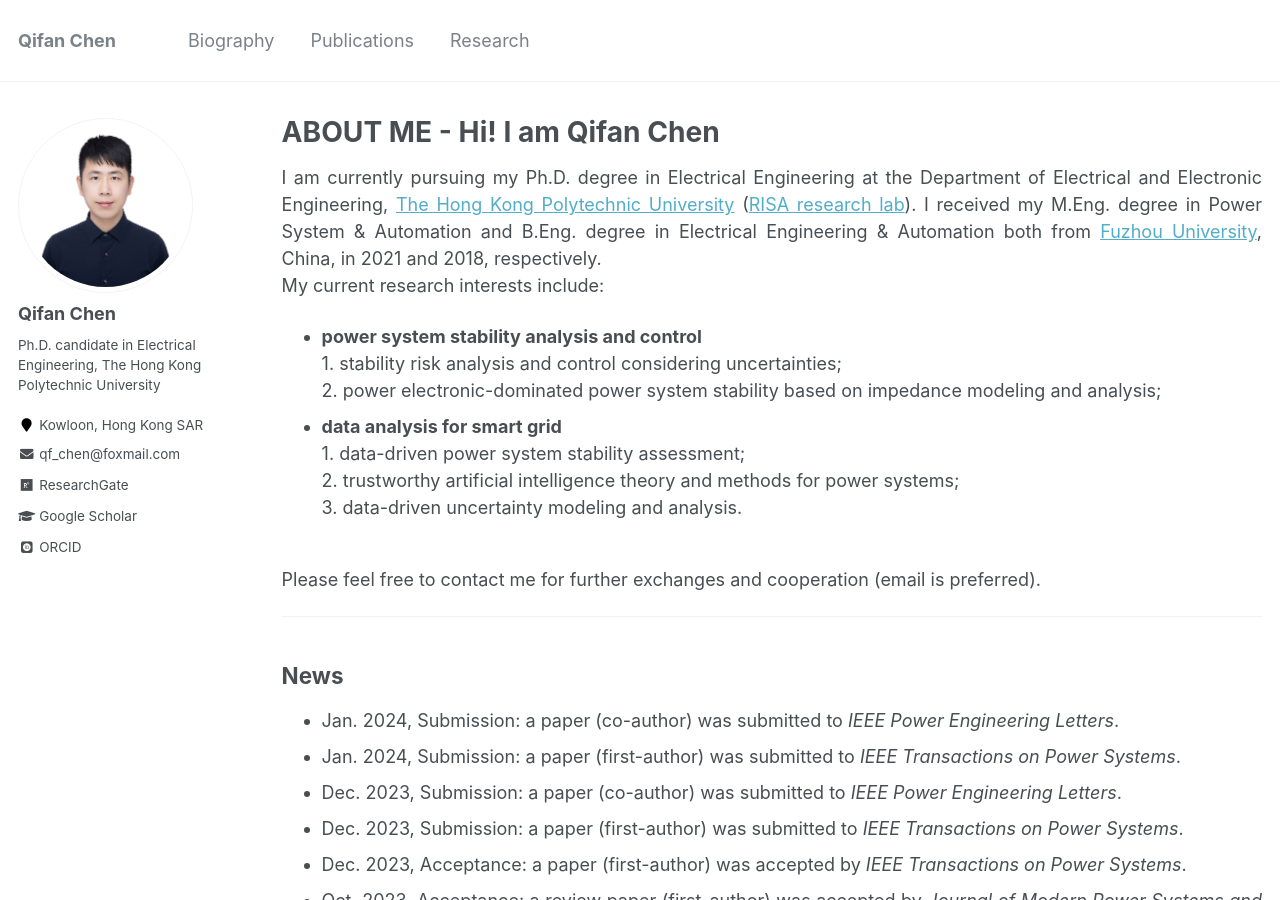
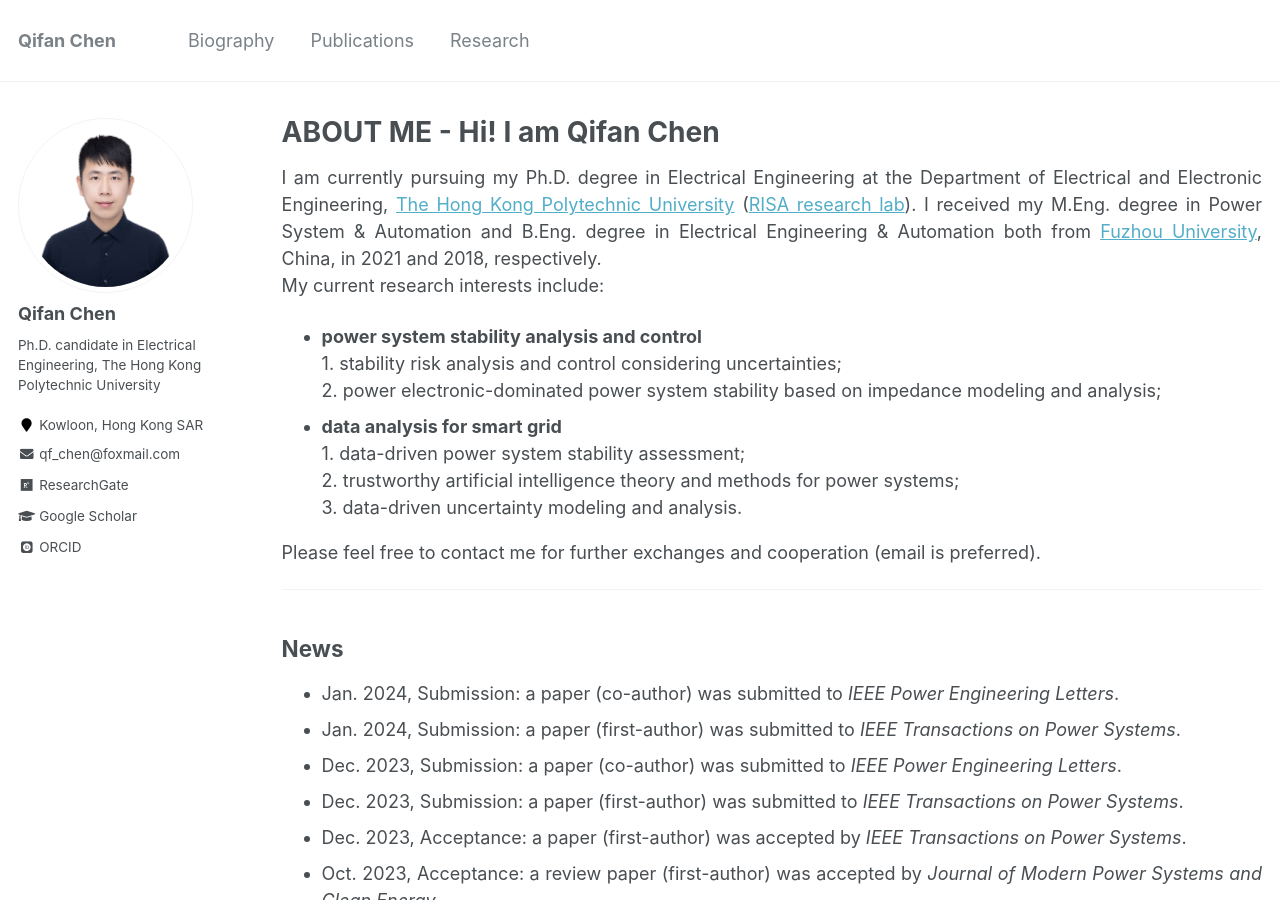
Before and after one commit to ChQf/ChQf.github.io, a Jekyll site: the page built from _pages/about.md, in a window 1280 px wide and 900 px high. Built offline with Jekyll 4.4.1, drawn with Linux system fonts in a browser that asks for light colours; some web fonts are replaced.

```diff
--- a/_pages/about.md
+++ b/_pages/about.md
@@ -20,7 +20,7 @@ I received my M.Eng. degree in Power System & Automation and B.Eng. degree in El
 <br>2. trustworthy artificial intelligence theory and methods for power systems;
 <br>3. data-driven uncertainty modeling and analysis.
 
-<br>Please feel free to contact me for further exchanges and cooperation (email is preferred).
+Please feel free to contact me for further exchanges and cooperation (email is preferred).
 {: .text-justify}
 ---
 
```
